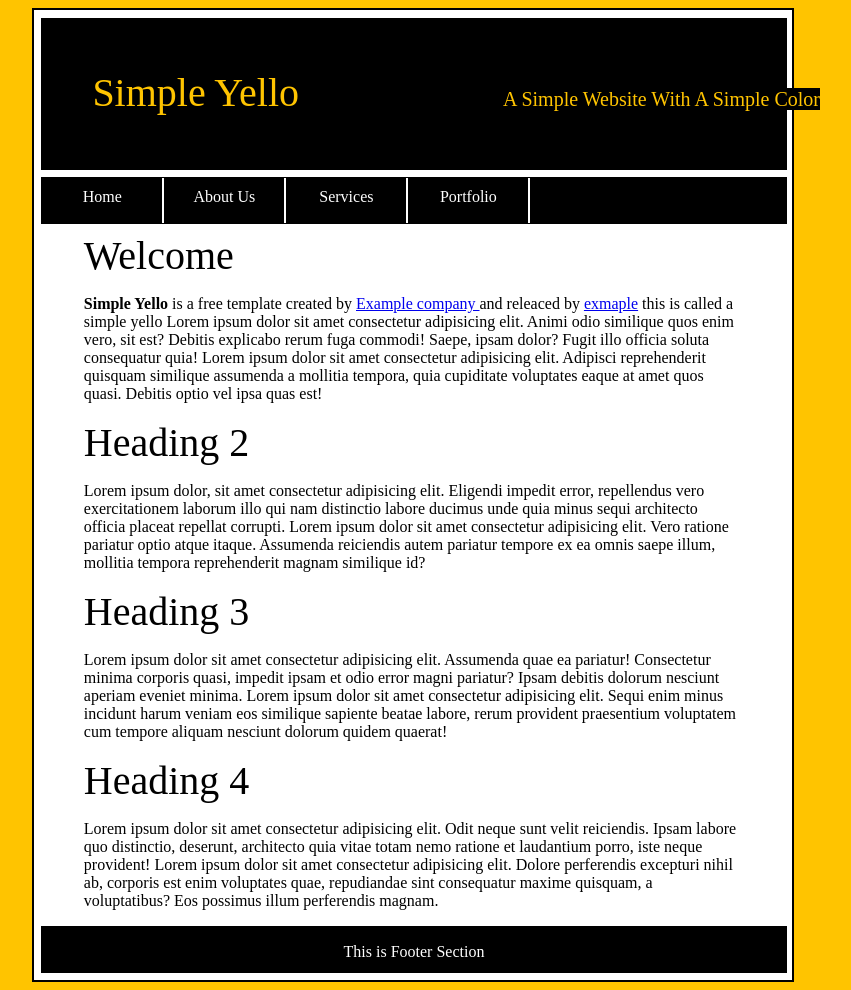
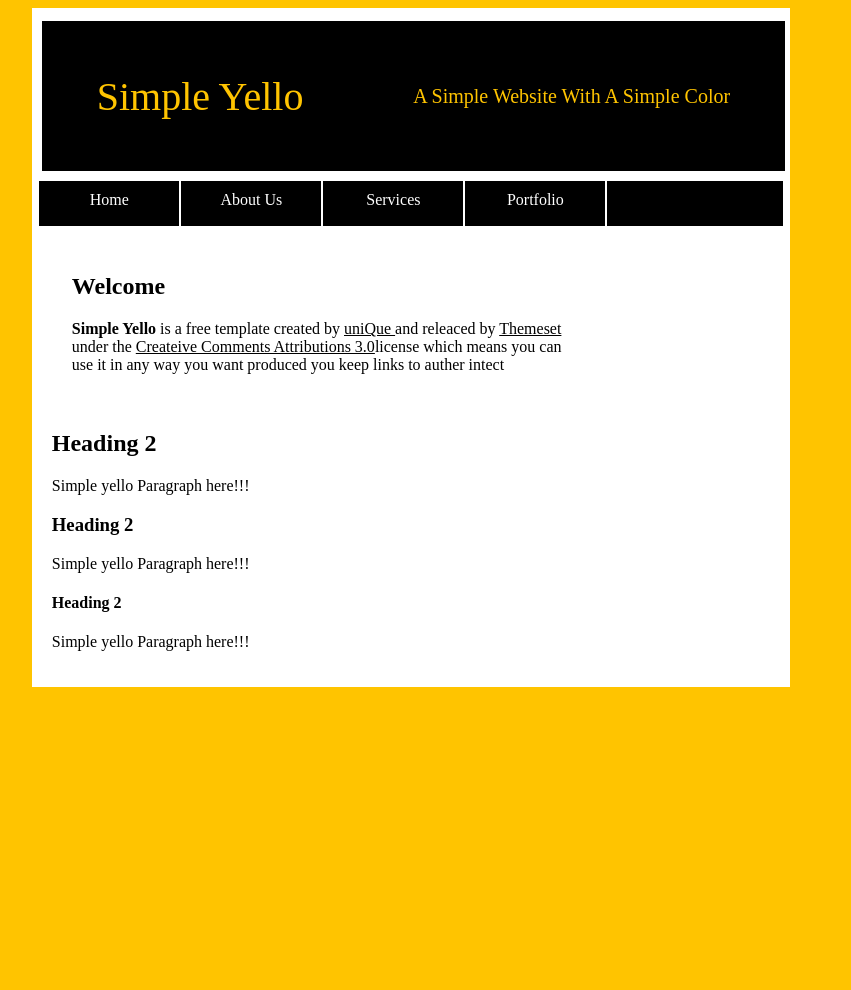
Before and after one commit to muralibalan/WebPage-Using-CSS-Flex-Property, a plain HTML site: page index.html in a window 1280 px wide. Shown: the whole page, without its empty margins (229-1080 px from the left). After the commit the page ends 800 px from the top, so only its background shows below. Drawn offline with Linux system fonts and the light colour scheme.

Commit message:
some changes

```diff
--- a/index.html
+++ b/index.html
@@ -20,25 +20,18 @@
         </nav>
         <div class="condainer">
             <section class="content">
-                <span class="subHeading">Welcome</span>
-                <p><b>Simple Yello </b>is a free template  created by <a href="#">Example company </a>and releaced by <a href="#">exmaple</a> this is called a simple yello Lorem ipsum dolor sit amet consectetur adipisicing elit. Animi odio similique quos enim vero, sit est? Debitis explicabo rerum fuga commodi! Saepe, ipsam dolor? Fugit illo officia soluta consequatur quia! Lorem ipsum dolor sit amet consectetur adipisicing elit. Adipisci reprehenderit quisquam similique assumenda a mollitia tempora, quia cupiditate voluptates eaque at amet quos quasi. Debitis optio vel ipsa quas est!</p>
-            </section>
-            <section class="content">
-                <span class="subHeading">Heading 2</span>
-                <p>Lorem ipsum dolor, sit amet consectetur adipisicing elit. Eligendi impedit error, repellendus vero exercitationem laborum illo qui nam distinctio labore ducimus unde quia minus sequi architecto officia placeat repellat corrupti. Lorem ipsum dolor sit amet consectetur adipisicing elit. Vero ratione pariatur optio atque itaque. Assumenda reiciendis autem pariatur tempore ex ea omnis saepe illum, mollitia tempora reprehenderit magnam similique id?</p>
-            </section>
-            <section class="content">
-                <span class="subHeading">Heading 3</span>
-                <p>Lorem ipsum dolor sit amet consectetur adipisicing elit. Assumenda quae ea pariatur! Consectetur minima corporis quasi, impedit ipsam et odio error magni pariatur? Ipsam debitis dolorum nesciunt aperiam eveniet minima. Lorem ipsum dolor sit amet consectetur adipisicing elit. Sequi enim minus incidunt harum veniam eos similique sapiente beatae labore, rerum provident praesentium voluptatem cum tempore aliquam nesciunt dolorum quidem quaerat!</p>
-            </section>
-            <section class="content">
-                <span class="subHeading">Heading 4</span>
-                <p>Lorem ipsum dolor sit amet consectetur adipisicing elit. Odit neque sunt velit reiciendis. Ipsam labore quo distinctio, deserunt, architecto quia vitae totam nemo ratione et laudantium porro, iste neque provident! Lorem ipsum dolor sit amet consectetur adipisicing elit. Dolore perferendis excepturi nihil ab, corporis est enim voluptates quae, repudiandae sint consequatur maxime quisquam, a voluptatibus? Eos possimus illum perferendis magnam.</p>
+               <h1>Welcome</h1>
+                <p><b>Simple Yello </b>is a free template  created by <u>uniQue </u>and releaced by <u>Themeset</u> under the <u>Createive Comments Attributions 3.0</u>license which means you can use it in any way you want produced you keep links to auther intect</p>
             </section>
         </div>
-        <footer class="footerbox">
-            <p>This is Footer Section</p>
-        </footer>
+        <div class="content2">
+            <h2>Heading 2</h2>
+            <p>Simple yello Paragraph here!!!</p>
+            <h3>Heading 2</h3>
+            <p>Simple yello Paragraph here!!!</p>
+            <h4>Heading 2</h4>
+            <p>Simple yello Paragraph here!!!</p>
+        </div>
     </div>
 </body>
 </html>
--- a/style.css
+++ b/style.css
@@ -1,70 +1,49 @@
-*{
-    margin: opx;
-    padding: 0px;
-    /* background-color: #ffc400; */
-}
 .totalCondainer{
     width: 60%;
-    height: auto;
-    border: 2px solid black;
     margin-left: 20%;
+    padding-top: 3px;
     background-color: white;
 }
 .head{
     width: 98%;
     height: 150px;
-    border: 1px solid black;
     background-color: black;
-    margin: 1%;
+    margin: 10px;
+    display: flex;
+    justify-content:space-around;
+    align-items: center;
 }
 #title{
-    background-color: black;
     color:#ffc400;
     font-size: 40px;
-    position:relative;
-    top: 50px;
-    left: 50px;
 }
 #headWrite{
-    background-color: black;
     color:#ffc400;
     font-size: 20px;
-    position:relative;
-    top: 50px;
-    left: 250px;
 }
 .navigation{
     width: 98%;
     height: 45px;
-    border: 1px solid black;
     background-color: black;
     margin: 1%;
     display: flex;
+    justify-content:flex-start;
 }
 .link{
     text-decoration: none;
-    width: 120px;
-    height: auto;
+    width: 140px;
     text-align: center;
     border-right: 2px solid white ;
     color: white;
     padding-top: 10px;
 }
 .condainer{
-    display: block;
+    padding-top: 20px;
+    margin-left: 40px;
 }
 .content{
-    padding: 0px 50px 0px 50px;
+    width: 70%;
 }
-.subHeading{
-    font-size: 40px;
+.content2{
+    padding: 20px;
 }
-.footerbox{
-    width: 98%;
-    height: 45px;
-    border: 1px solid black;
-    background-color: black;
-    margin: 1%;
-    color: white;
-    text-align: center;
-}
```
